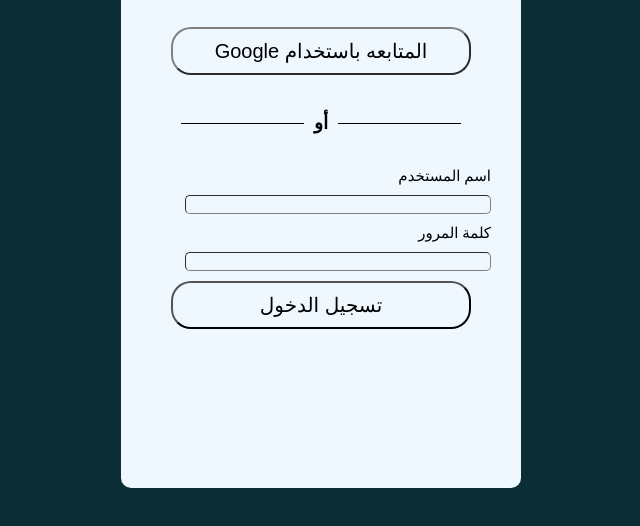
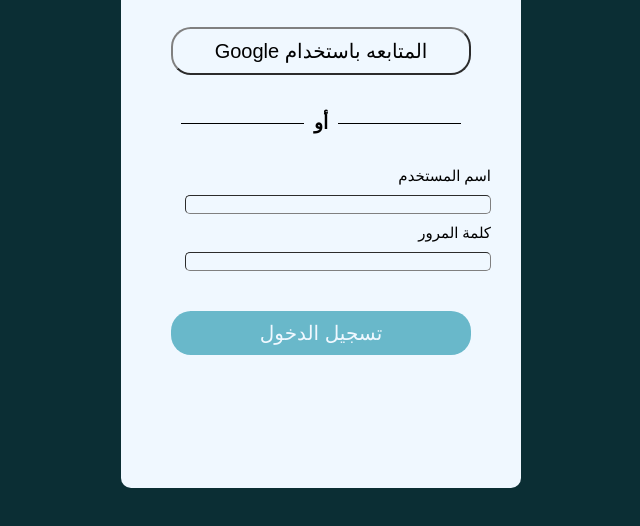
Before and after one commit to Reham-Fagih/Tamni, a website: page public/logInPage.html in a window 1280 px wide. Shown: the part 212-738 px from the top of the page, without its empty margins (319-959 px from the left). Drawn offline with Linux system fonts and the light colour scheme.

Commit message:
Feat: when user clk on logIn button, it return user to home page

```diff
--- a/public/logInPage.html
+++ b/public/logInPage.html
@@ -35,7 +35,10 @@
         <label for="password">كلمة المرور</label>
         <input type="password" name="password" id="password" required>
 
-        <button type="submit">تسجيل الدخول</button>
+
+        <button  id="button2" type="submit" onclick="window.location.href='index.html'">
+        تسجيل الدخول</button>
+
     </form>
 
 </div>
--- a/public/logInpage.css
+++ b/public/logInpage.css
@@ -115,12 +115,14 @@
     width: 300px;
 }
 
-#logIn{
+#button2{
 
 
 background-color: #69b8ca;
 border: thin;
 color: aliceblue;
+margin-top: 30px;
+
 
 
 
```
